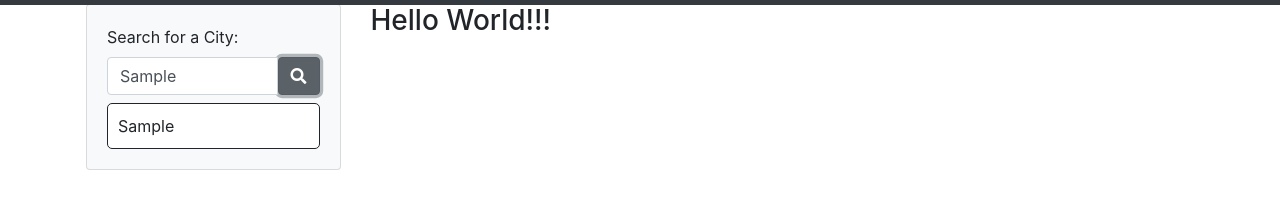
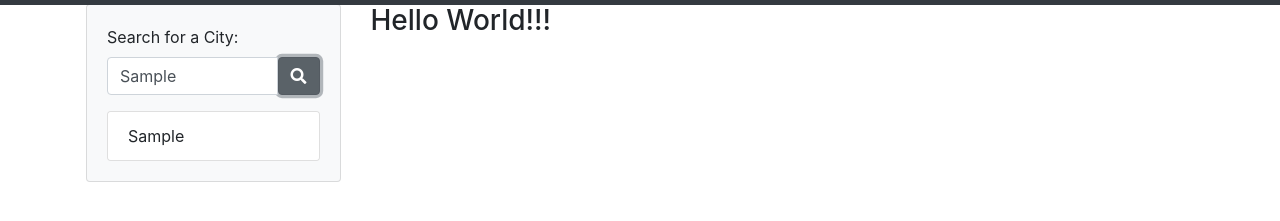
Before and after one commit to timothykemp/06_weather_dashboard, a plain HTML site: page index.html in a window 1280 px wide. Both pictures are taken after typing "Sample" into the empty fields and a click on the button 298 px from the left and 143 px from the top of the page. Shown: the part 67-288 px from the top of the page. Drawn offline with nearby package versions, Linux system fonts and the light colour scheme.

Commit message:
fixed card structure and eliminated several styles

```diff
--- a/assets/script.js
+++ b/assets/script.js
@@ -14,9 +14,9 @@ function renderCities() {
     for (var i = 0; i < cities.length; i++) {
 
         // Then dynamically generating buttons for each city in the array
-        var cityName = $("<div>");
+        var cityName = $("<li>");
         // Adding a class of city to our button
-        cityName.addClass("city");
+        cityName.addClass("city list-group-item");
         // Adding a data-attribute
         cityName.attr("data-name", cities[i]);
         // Providing the initial button text
--- a/assets/style.css
+++ b/assets/style.css
@@ -6,21 +6,10 @@ input:focus::placeholder {
   color: transparent;
 }
 
-.city {
-  margin-top: .5rem;
-  padding: 10px;
-  border-style: solid;
-  border-width: 1px;
-  border-radius: 5px;
-  background-color: white;
+.side-card {
+  padding-top: 1rem;
 }
 
-.form-row {
-  width: 100%;
+.list-group-item {
+  margin-bottom: 0rem;
 }
-
-.form-group {
-  display: inline-block;
-  margin-bottom: 0;
-  vertical-align: middle;
-}
--- a/index.html
+++ b/index.html
@@ -41,18 +41,26 @@
             <div class="row">
 
                 <!-- Left sidebar -->
-                <div class="col-md-3">
+                <div class="col-lg-3">
 
-                    <!-- Left side city search form -->
+                    <!-- Card container -->
+                    <div class="row">
+                        <div class="col-lg-12">
+
+                            <!-- Card body -->
                             <div class="card card-body bg-light mb-3">
+
+                                <!-- Form label -->
                                 <div class="row">
-                            <div class="col-md-12">
+                                    <div class="col-lg-12">
                                         <label for="city-text">Search for a City:</label>
                                     </div>
                                 </div>
+
+                                <!-- City search form -->
+                                <div class="row">
+                                    <div class="col-lg-12">
                                         <form>
-                            <div class="row">
-                                <div class="col-md-12">
                                             <div class="input-group">
                                                 <input type=" text" class="form-control" id="city-text" min="0"
                                                     placeholder="City Name">
@@ -60,20 +68,29 @@
                                                     <i class="fa fa-search"></i>
                                                 </button>
                                             </div>
+                                        </form>
                                     </div>
                                 </div>
-                        </form>
 
                                 <!-- Previously searched cities -->
                                 <div class="row">
-                            <div class="col-md-12">
-                                <div id="city-list"></div>
-                            </div>
+                                    <div class="col-lg-12 side-card">
+                                        <div class="card">
+                                            <ul class="list-group list-group-flush" id="city-list">
+                                            </ul>
                                         </div>
                                     </div>
                                 </div>
 
-                <div class="col-md-9">
+                            </div>
+
+                        </div>
+                    </div>
+
+                </div>
+
+                <!-- Presented data cards -->
+                <div class="col-lg-9">
                     <h3>Hello World!!!</h3>
                 </div>
 
```
Lines whose indentation alone changed are shown as unchanged.
